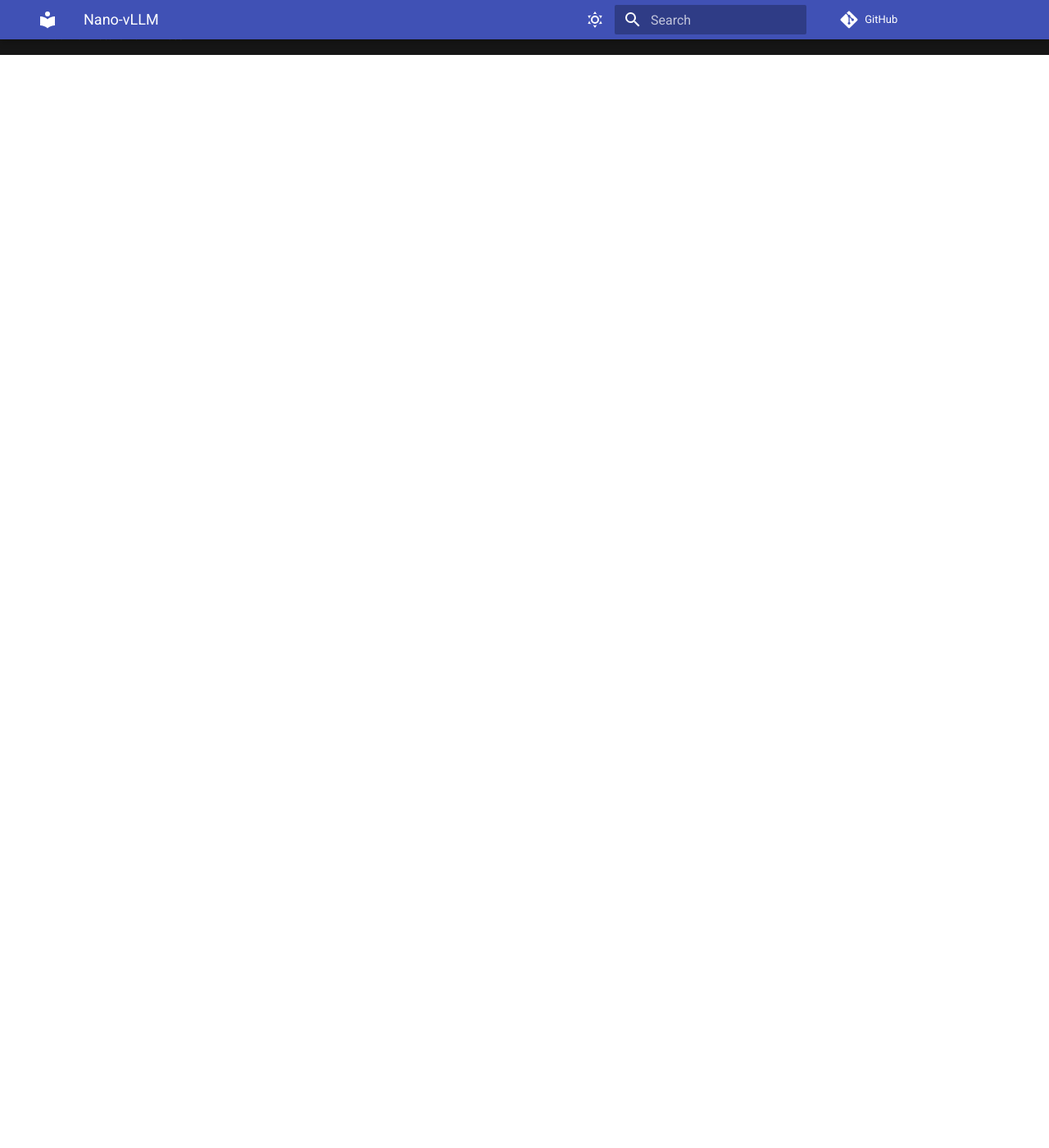
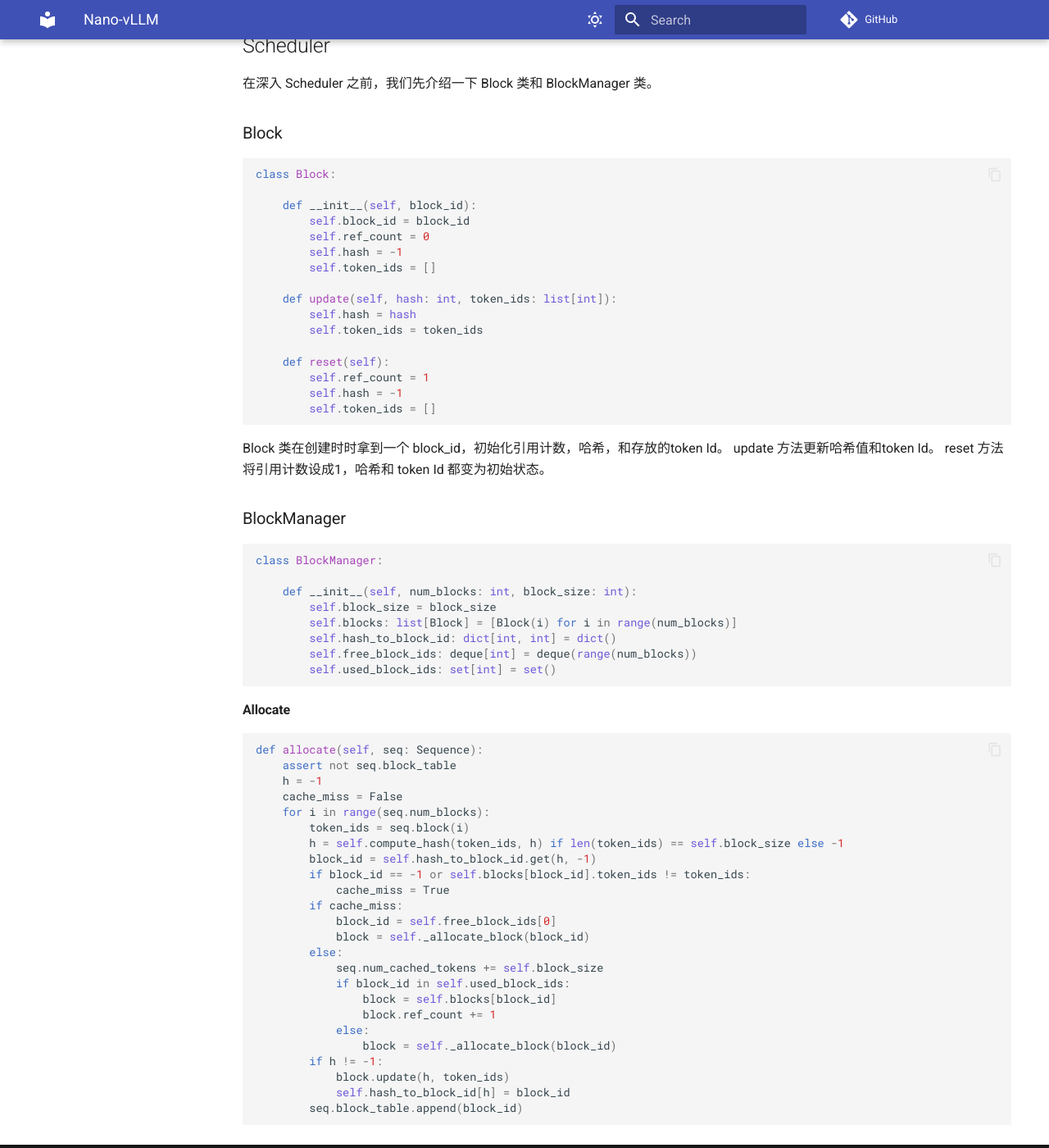
Before and after one commit to onjackay/notes, an MkDocs documentation site: the page built from docs/notes/nano-vllm.md, in a window 1280 px wide and 1400 px high, scrolled down 2126 px. Shown: the whole window at 82% size. Built offline with MkDocs 1.6.1 and Material for MkDocs 9.7.7, drawn with Linux system fonts in a browser that asks for light colours; comment, search, counter and statistics services are not loaded; before the commit the page ends 2193 px from its top, so only the background shows below that.

Commit message:
update nano-vllm.md

````diff
--- a/docs/notes/nano-vllm.md
+++ b/docs/notes/nano-vllm.md
@@ -97,3 +97,74 @@ def generate(
 首先，`add_request` 方法会将 prompt 依次加入 scheduler。
 随后不断调用 `step` 方法，直到 scheduler 中没有尚未完成的 sequence。
 在 `step` 方法中，scheduler 决定当前进行 prefill 还是 decode，并返回需要处理的 sequence，交给 model_runner 处理。
+
+## Scheduler
+
+在深入 Scheduler 之前，我们先介绍一下 Block 类和 BlockManager 类。
+
+### Block
+
+```py
+class Block:
+
+    def __init__(self, block_id):
+        self.block_id = block_id
+        self.ref_count = 0
+        self.hash = -1
+        self.token_ids = []
+
+    def update(self, hash: int, token_ids: list[int]):
+        self.hash = hash
+        self.token_ids = token_ids
+
+    def reset(self):
+        self.ref_count = 1
+        self.hash = -1
+        self.token_ids = []
+```
+
+Block 类在创建时时拿到一个 block_id，初始化引用计数，哈希，和存放的token Id。
+update 方法更新哈希值和token Id。
+reset 方法将引用计数设成1，哈希和 token Id 都变为初始状态。
+
+### BlockManager
+
+```py
+class BlockManager:
+
+    def __init__(self, num_blocks: int, block_size: int):
+        self.block_size = block_size
+        self.blocks: list[Block] = [Block(i) for i in range(num_blocks)]
+        self.hash_to_block_id: dict[int, int] = dict()
+        self.free_block_ids: deque[int] = deque(range(num_blocks))
+        self.used_block_ids: set[int] = set()
+```
+
+#### Allocate
+
+```py
+def allocate(self, seq: Sequence):
+    assert not seq.block_table
+    h = -1
+    cache_miss = False
+    for i in range(seq.num_blocks):
+        token_ids = seq.block(i)
+        h = self.compute_hash(token_ids, h) if len(token_ids) == self.block_size else -1
+        block_id = self.hash_to_block_id.get(h, -1)
+        if block_id == -1 or self.blocks[block_id].token_ids != token_ids:
+            cache_miss = True
+        if cache_miss:
+            block_id = self.free_block_ids[0]
+            block = self._allocate_block(block_id)
+        else:
+            seq.num_cached_tokens += self.block_size
+            if block_id in self.used_block_ids:
+                block = self.blocks[block_id]
+                block.ref_count += 1
+            else:
+                block = self._allocate_block(block_id)
+        if h != -1:
+            block.update(h, token_ids)
+            self.hash_to_block_id[h] = block_id
+        seq.block_table.append(block_id)
+```
````
